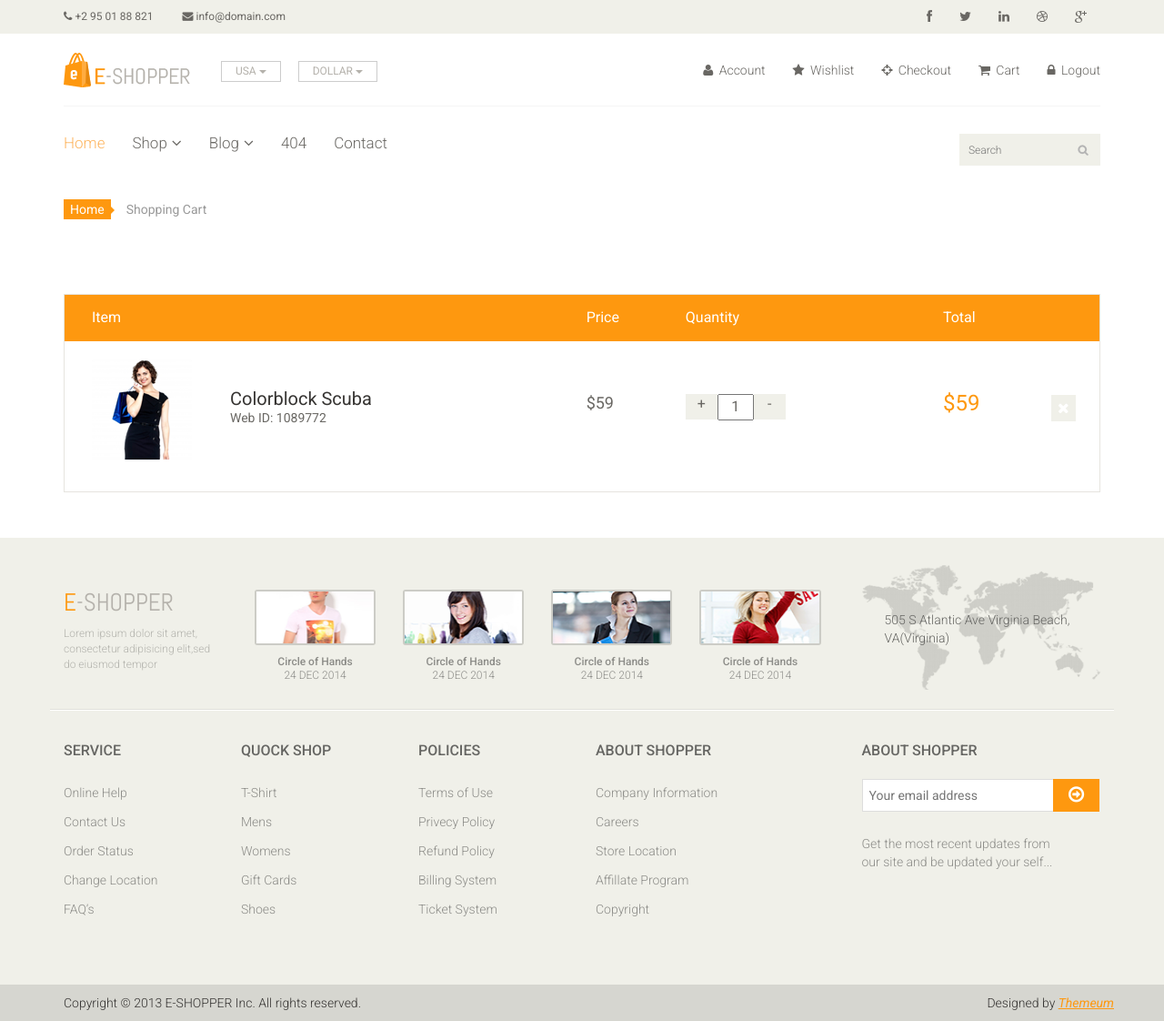
After one commit to mainulBUBT/e_shopper_django, a Django app: page /cart/cart-detail/ in a window 1280 px wide. The commit adds this page. Shown: the whole page at 91% size. Run offline with Django 3.2, Linux system fonts and the light colour scheme; a user stored in the database is signed in.

Commit message:
cart functionalities

```diff
--- a/Ecommerce_App/Ecommerce_App/settings.py
+++ b/Ecommerce_App/Ecommerce_App/settings.py
@@ -42,7 +42,10 @@ INSTALLED_APPS = [
     'django.contrib.messages',
     'django.contrib.staticfiles',
     'apps',
+    'cart',
 ]
+
+CART_SESSION_ID = 'cart'
 
 MIDDLEWARE = [
     'django.middleware.security.SecurityMiddleware',
@@ -67,6 +70,7 @@ TEMPLATES = [
                 'django.template.context_processors.request',
                 'django.contrib.auth.context_processors.auth',
                 'django.contrib.messages.context_processors.messages',
+                'cart.context_processor.cart_total_amount',
             ],
         },
     },
--- a/Ecommerce_App/Ecommerce_App/urls.py
+++ b/Ecommerce_App/Ecommerce_App/urls.py
@@ -13,6 +13,16 @@ urlpatterns = [
     path('', views.index, name='index'),
     path('register/', views.register, name='register'),
     path('accounts/', include('django.contrib.auth.urls')),
+
+    #AddtoCart
+    path('cart/add/<int:id>/', views.cart_add, name='cart_add'),
+    path('cart/item_clear/<int:id>/', views.item_clear, name='item_clear'),
+    path('cart/item_increment/<int:id>/',
+         views.item_increment, name='item_increment'),
+    path('cart/item_decrement/<int:id>/',
+         views.item_decrement, name='item_decrement'),
+    path('cart/cart_clear/', views.cart_clear, name='cart_clear'),
+    path('cart/cart-detail/',views.cart_detail,name='cart_detail'),
 ]
 
 urlpatterns += staticfiles_urlpatterns()
--- a/Ecommerce_App/Ecommerce_App/views.py
+++ b/Ecommerce_App/Ecommerce_App/views.py
@@ -4,6 +4,8 @@ from django.urls import reverse
 from django.shortcuts import redirect, render
 from apps.models import Category, Product, UserForm
 from django.contrib.auth import authenticate, login, logout
+from django.contrib.auth.decorators import login_required
+from cart.cart import Cart
 
 
 def index(request):
@@ -37,3 +39,47 @@ def register(request):
 
     dictn = {'form': form }
     return render(request, 'registration/register.html', context=dictn)
+
+
+@login_required(login_url="/users/login")
+def cart_add(request, id):
+    cart = Cart(request)
+    product = Product.objects.get(id=id)
+    cart.add(product=product)
+    return redirect("index")
+
+
+@login_required(login_url="/users/login")
+def item_clear(request, id):
+    cart = Cart(request)
+    product = Product.objects.get(id=id)
+    cart.remove(product)
+    return redirect("cart_detail")
+
+
+@login_required(login_url="/users/login")
+def item_increment(request, id):
+    cart = Cart(request)
+    product = Product.objects.get(id=id)
+    cart.add(product=product)
+    return redirect("cart_detail")
+
+
+@login_required(login_url="/users/login")
+def item_decrement(request, id):
+    cart = Cart(request)
+    product = Product.objects.get(id=id)
+    cart.decrement(product=product)
+    return redirect("cart_detail")
+
+
+@login_required(login_url="/users/login")
+def cart_clear(request):
+    cart = Cart(request)
+    cart.clear()
+    return redirect("cart_detail")
+
+
+@login_required(login_url="/users/login")
+def cart_detail(request):
+    return render(request, 'cart/cart_detail.html')
--- /dev/null
+++ b/Ecommerce_App/templates/cart/cart_detail.html
@@ -0,0 +1,59 @@
+{% extends "base.html" %}
+
+{% block title %} Cart Detail {% endblock %}
+
+{% block body %}
+<section id="cart_items">
+    <div class="container">
+        <div class="breadcrumbs">
+            <ol class="breadcrumb">
+                <li><a href="#">Home</a></li>
+                <li class="active">Shopping Cart</li>
+            </ol>
+        </div>
+        <div class="table-responsive cart_info">
+            <table class="table table-condensed">
+                <thead>
+                    <tr class="cart_menu">
+                        <td class="image">Item</td>
+                        <td class="description"></td>
+                        <td class="price">Price</td>
+                        <td class="quantity">Quantity</td>
+                        <td class="total">Total</td>
+                        <td></td>
+                    </tr>
+                </thead>
+                <tbody>
+                    <tr>
+                        <td class="cart_product">
+                            <a href=""><img src="images/cart/one.png" alt=""></a>
+                        </td>
+                        <td class="cart_description">
+                            <h4><a href="">Colorblock Scuba</a></h4>
+                            <p>Web ID: 1089772</p>
+                        </td>
+                        <td class="cart_price">
+                            <p>$59</p>
+                        </td>
+                        <td class="cart_quantity">
+                            <div class="cart_quantity_button">
+                                <a class="cart_quantity_up" href=""> + </a>
+                                <input class="cart_quantity_input" type="text" name="quantity" value="1"
+                                    autocomplete="off" size="2">
+                                <a class="cart_quantity_down" href=""> - </a>
+                            </div>
+                        </td>
+                        <td class="cart_total">
+                            <p class="cart_total_price">$59</p>
+                        </td>
+                        <td class="cart_delete">
+                            <a class="cart_quantity_delete" href=""><i class="fa fa-times"></i></a>
+                        </td>
+                    </tr>
+                </tbody>
+            </table>
+        </div>
+    </div>
+</section>
+<!--/#cart_items-->
+{% endblock %}
--- a/Ecommerce_App/templates/index.html
+++ b/Ecommerce_App/templates/index.html
@@ -153,14 +153,14 @@
                                     <img src="/media/{{prod.image}}" alt="" height="250px">
                                     <h2>৳{{prod.price}}</h2>
                                     <p>{{prod.name}}</p>
-                                    <a href="#" class="btn btn-default add-to-cart"><i
+                                    <a href="{% url 'cart_add' prod.id %}" class="btn btn-default add-to-cart"><i
                                             class="fa fa-shopping-cart"></i>Add to cart</a>
                                 </div>
                                 <div class="product-overlay">
                                     <div class="overlay-content">
                                         <h2>৳{{prod.price}}</h2>
                                         <p>{{prod.name}}</p>
-                                        <a href="#" class="btn btn-default add-to-cart"><i
+                                        <a href="{% url 'cart_add' prod.id %}" class="btn btn-default add-to-cart"><i
                                                 class="fa fa-shopping-cart"></i>Add to cart</a>
                                     </div>
                                 </div>
```
Also changed, not shown: Ecommerce_App/db.sqlite3.
